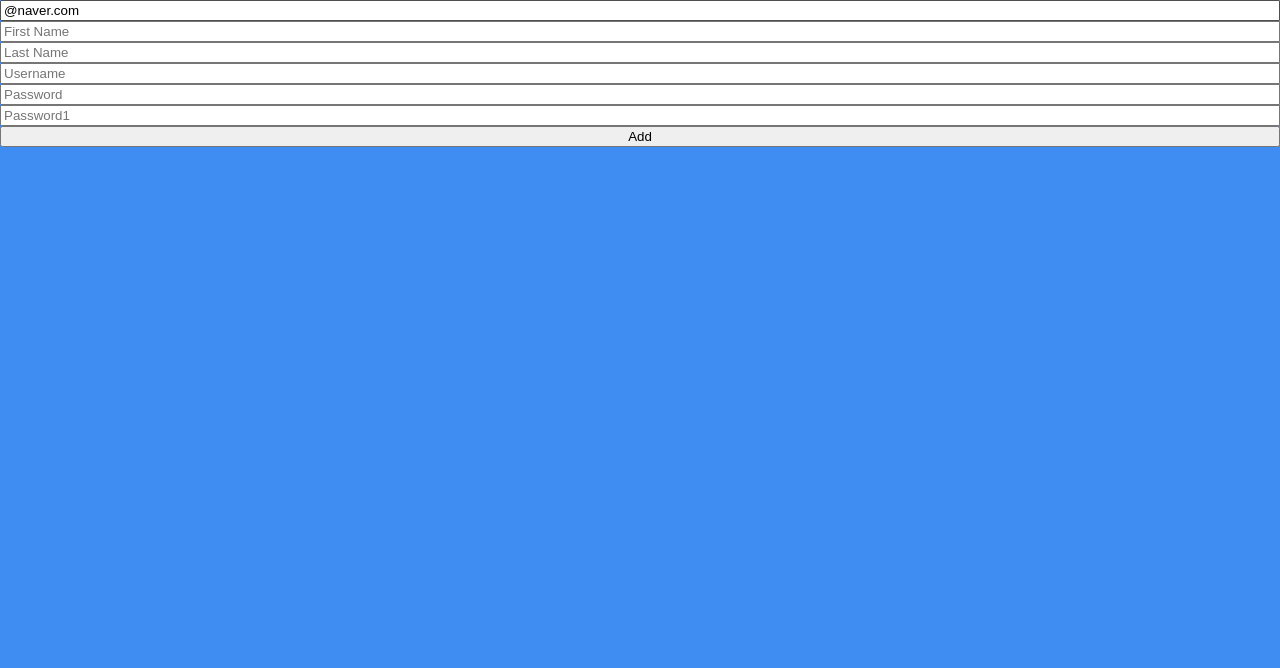
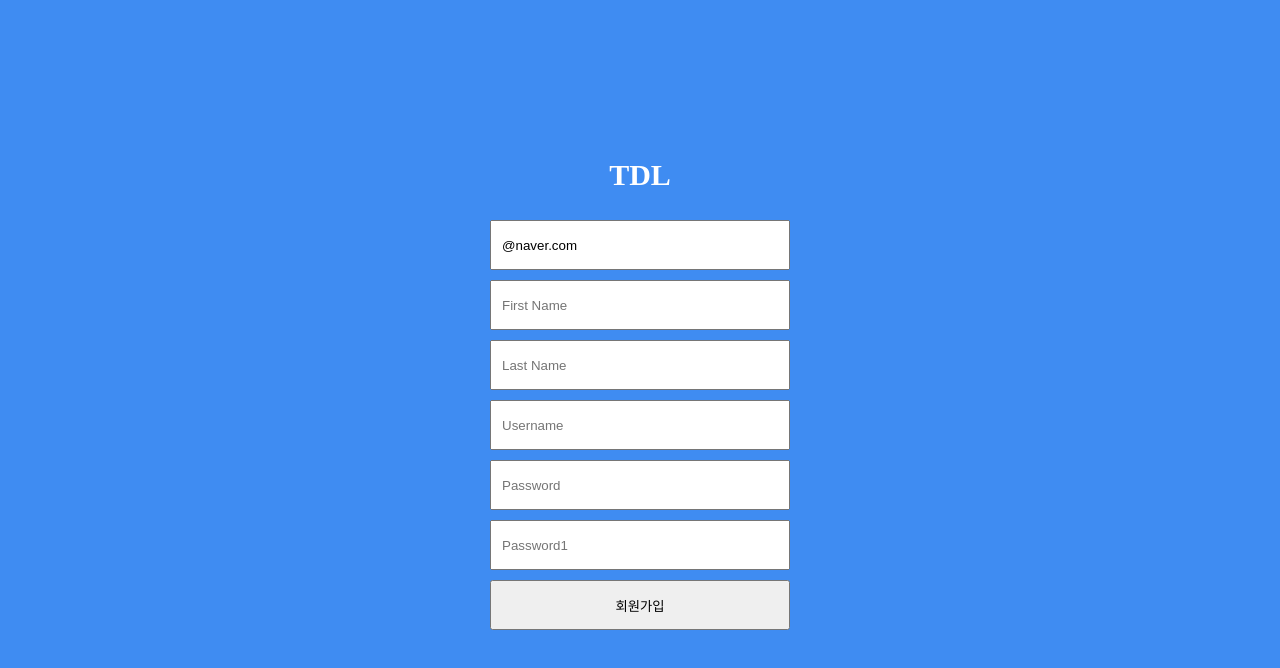
Before and after one commit to munseunggyu/React_Typescript_todolist, a React (Create React App) app: page /signup in a window 1280 px wide. Shown: the top 668 px of the page. Built offline with nearby package versions, Linux system fonts and the light colour scheme.

Commit message:
Add SignIn component

```diff
--- a/src/App.tsx
+++ b/src/App.tsx
@@ -1,7 +1,7 @@
 import React from 'react';
 import {createGlobalStyle} from 'styled-components';
 import { Routes,Route } from 'react-router-dom';
-import SignIn from './SignUp';
+import SignIn from './SignIn';
 import Boards from './Boards';
 import Nav from './Components/Nav';
 import SignUp from './SignUp';
@@ -62,7 +62,7 @@ function App() {
 		<>
 			<GlobalStyle />
 			<Routes>
-				<Route path='siginin' element={<SignIn /> } />
+				<Route path='signin' element={<SignIn /> } />
 				<Route path='/signup' element={<SignUp />} />
 				<Route path='/' element={<Boards />} />
 			</Routes>
--- a/src/Boards.tsx
+++ b/src/Boards.tsx
@@ -2,11 +2,11 @@ import React from "react";
 import { useRecoilState, useRecoilValue, useSetRecoilState } from "recoil";
 import {DragDropContext, Draggable, Droppable, DropResult} from 'react-beautiful-dnd'
 import styled from "styled-components";
-import { todoState } from "./atom";
+import { signState, todoState } from "./atom";
 import Board from "./Components/Board";
 import Nav from "./Components/Nav";
 
-const Wrapper = styled.div`
+export const Wrapper = styled.div`
   display: flex;
   max-width: 680px;
   width: 100%;
@@ -14,7 +14,6 @@ const Wrapper = styled.div`
   justify-content: center;
   align-items: center;
   height: 100vh;
-
 `;
 
 const Boards = styled.div`
@@ -59,7 +58,6 @@ function Hey(){
         }
       })
     }
-
   }
   return(
     <DragDropContext onDragEnd={onDragEnd}>
--- a/src/Components/Nav.tsx
+++ b/src/Components/Nav.tsx
@@ -1,5 +1,7 @@
 import { useNavigate } from "react-router-dom";
+import { useRecoilState, useRecoilValue } from "recoil";
 import styled from "styled-components"
+import { signState } from "../atom";
 
 
 const NavWrapper = styled.nav`
@@ -23,15 +25,23 @@ const Sign = styled.button`
 
 function Nav(){
     const navigate = useNavigate()
-    const goSigin = () => navigate('/signIn')
+    const goSign = () => navigate('/signin')
+    const [sign,setSign] = useRecoilState(signState)
+    const SignOut = () => {
+        setSign(prev => prev -1)
+    }
     return(
         <NavWrapper>
             <NavLogo>
                 TDL
             </NavLogo>
-            <Sign onClick={goSigin}>
+           { sign === 1 ?
+            <Sign onClick={SignOut}>
+                로그아웃
+            </Sign>
+            : <Sign onClick={goSign}>
                 로그인
-            </Sign>
+            </Sign> }
         </NavWrapper>
     )
 }
--- a/src/SignIn.tsx
+++ b/src/SignIn.tsx
@@ -1,11 +1,62 @@
+import { useForm } from "react-hook-form";
+import { useNavigate } from "react-router-dom";
+import { useRecoilValue, useSetRecoilState } from "recoil";
+import styled from "styled-components";
+import { signState } from "./atom";
+import { Wrapper } from "./Boards";
 
+export const Title = styled.h1`
+    color:white;
+    font-size:30px;
+    font-weight: 700;
+    margin-bottom:30px;
+`;
 
+export const FormWrapper = styled.form`
+    display: flex;
+    flex-direction:column;
+`;
+export const Input = styled.input`
+    margin-bottom:10px;
+    padding-left:10px;
+    width:300px;
+    height:50px;
+    outline:none;
+`;
+
+export const SignBtn = styled.button`
+    height:50px;
+    margin-bottom:10px;
+`;
+
+interface SignInForm{
+    id:string
+}
 
 function SignIn(){
+    const navigate = useNavigate()
+    const setsign = useSetRecoilState(signState)
+    const goHome = () => {
+        setsign(prev => prev+1)
+        navigate('/')
+    }
+    const goSignUp = () => navigate('/signup')
     return (
-        <>
-
-        </>
+        <Wrapper style={{flexDirection:'column'}}>
+            <Title>
+                TDL
+            </Title>
+            <FormWrapper>
+                <Input
+                    placeholder='아이디를 입력해주세요'
+                />
+                <Input
+                    placeholder="비밀번호를 입력해주세요"
+                />
+                <SignBtn onClick={goHome} > 로그인 </SignBtn>
+                <SignBtn onClick={goSignUp}  > 회원가입 </SignBtn>
+            </FormWrapper>
+        </Wrapper>
     )
 }
 
--- a/src/SignUp.tsx
+++ b/src/SignUp.tsx
@@ -1,6 +1,9 @@
 import React,{useState} from 'react';
 import { useForm } from 'react-hook-form';
+import { useNavigate } from 'react-router-dom';
 import styled from 'styled-components';
+import { Wrapper } from './Boards';
+import { FormWrapper, Input, SignBtn, Title } from './SignIn';
 
 // function ToDo(){
 //   const [value,setValue] =useState("")
@@ -41,6 +44,8 @@ password1: string;
 }
 
 function SignUp(){
+  const navigate = useNavigate()
+  const goSignIn = () => navigate('/signin')
   const {register,watch,handleSubmit,formState:{errors},setError} = useForm<IForm>({
     defaultValues:{
       email:"@naver.com"
@@ -52,13 +57,16 @@ function SignUp(){
       setError("password1",
       {message:"Password arer not the same"},
       {shouldFocus:true})
+    }else{
+      goSignIn()
     }
   }
   return(
-    <div>
-      <form style={{display:'flex',flexDirection:'column'}}
+    <Wrapper style={{flexDirection:'column'}}>
+      <Title onClick={goSignIn}>TDL</Title>
+    <FormWrapper style={{display:'flex',flexDirection:'column'}}
        onSubmit={handleSubmit(onValid)}>
-      <input {...register('email',{
+      <Input {...register('email',{
         required:"Email is required",
         pattern: {
           value: /^[A-Za-z0-9._%+-]+@naver.com$/,
@@ -70,30 +78,30 @@ function SignUp(){
         }
         })} placeholder="Email" />
         <span> {errors?.email?.message} </span>
-      <input {...register('fristName',{
+      <Input {...register('fristName',{
         required:"First Name is requred",
       })} placeholder="First Name" />
         <span> {errors?.fristName?.message} </span>
-      <input {...register('lastName',{
+      <Input {...register('lastName',{
         required:"Last Name is requred",
       })} placeholder="Last Name" />
         <span> {errors?.lastName?.message} </span>
-      <input {...register('username',{
+      <Input {...register('username',{
         required:"User name is requred",
         })} placeholder="Username" />
         <span> {errors?.username?.message} </span>
-      <input {...register('password',{
+      <Input {...register('password',{
         required:"Password is requred",
         minLength:{
           value:5,
           message:'Your password Name is too short'
       }})} placeholder="Password" />
         <span> {errors?.password?.message} </span>
-      <input {...register('password1')} placeholder="Password1" />
+      <Input {...register('password1')} placeholder="Password1" />
         <span> {errors?.password1?.message} </span>
-        <button>Add</button>
-      </form>
-    </div>
+        <SignBtn>회원가입</SignBtn>
+      </FormWrapper>
+    </Wrapper>
   )
 }
 export default SignUp
--- a/src/atom.tsx
+++ b/src/atom.tsx
@@ -16,5 +16,12 @@ export const todoState = atom<IToDoState>({
     Doing:[],
     Done:[]
   }
+})
+interface ISign{
+  number:number
+}
 
+export const signState = atom({
+  key:'sign',
+  default:0
 })
```
